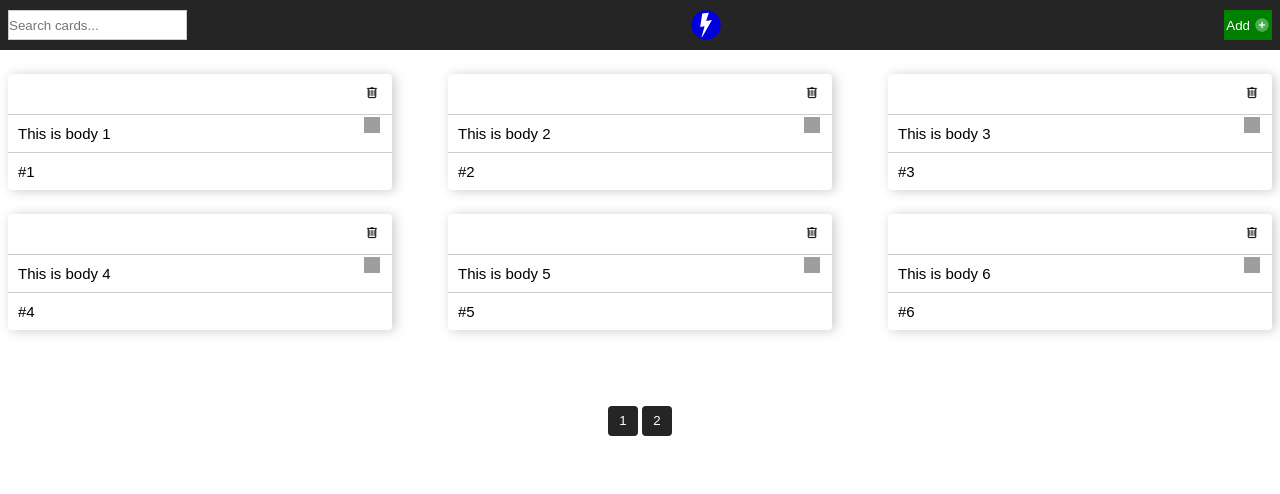
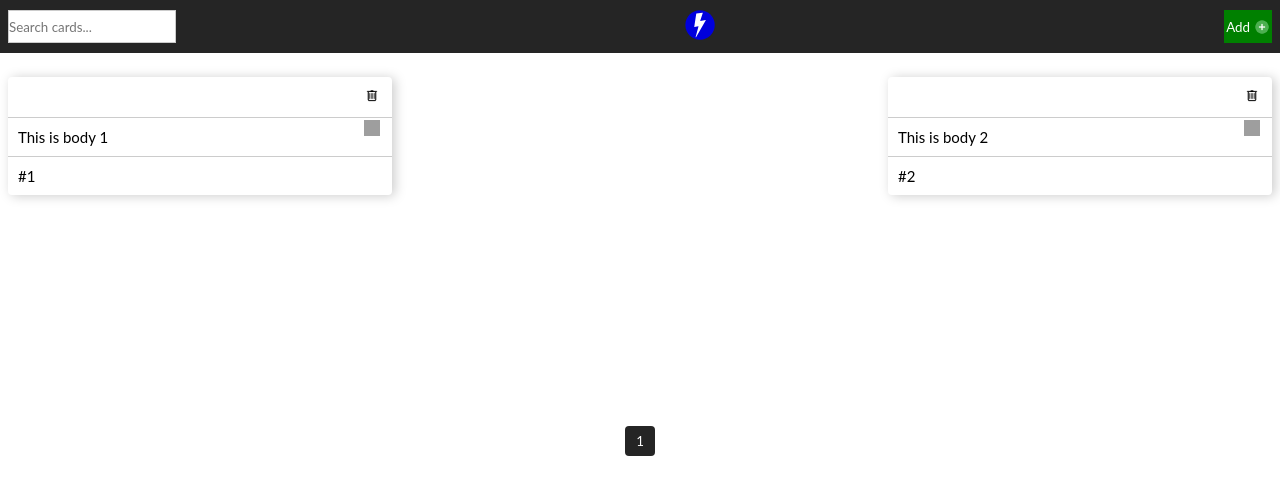
Before and after one commit to techstackmedia/basic-crud-operation-in-react, a React (Create React App) app: page / in a window 1280 px wide. Shown: the top 494 px of the page. Built offline with nearby package versions, Linux system fonts and the light colour scheme; grey boxes are pictures that could not be loaded.

Commit message:
store data in local storage

```diff
--- a/src/App.css
+++ b/src/App.css
@@ -1,11 +1,17 @@
 .App {
-  font-family: Arial, Helvetica, sans-serif;
   min-height: 406px;
+  position: relative;
+}
+
+.App-header,
+.App-main {
+  display: flex;
+  justify-content: space-between;
+  flex-wrap: wrap;
+  gap: 8px;
 }
 
 .App-header {
-  display: flex;
-  justify-content: space-between;
   flex-direction: row-reverse;
   padding: 10px 8px;
   background-color: #252525;
@@ -16,22 +22,44 @@
   border: 1px solid #ccc;
 }
 
+.App-spinner {
+  border: 4px solid rgba(0, 0, 0, 0.1);
+  border-left: 4px solid #3498db;
+  border-radius: 50%;
+  width: 40px;
+  height: 40px;
+  animation: spin 1s linear infinite;
+}
+
+@keyframes spin {
+  0% {
+    transform: rotate(0deg);
+  }
+
+  100% {
+    transform: rotate(360deg);
+  }
+}
+
 .App-main {
+  align-items: center;
+  margin: auto;
+}
+
+.App-pagination,
+.App-pagination button,
+.App-para,
+.App-error {
   display: flex;
-  justify-content: space-between;
-  flex-wrap: wrap;
-  gap: 8px;
+  justify-content: center;
 }
 
 .App-pagination {
-  display: flex;
-  justify-content: center;
   gap: 4px;
+  margin-block: 20px;
 }
 
 .App-pagination button {
-  display: flex;
-  justify-content: center;
   align-items: center;
   width: 30px;
   height: 30px;
@@ -43,12 +71,30 @@
   border-radius: 4px;
 }
 
-.App-para {
-  display: flex;
-  justify-content: center;
-  align-items: center;
-  width: 100%;
-  height: 406px;
+.App-log,
+.App-spinner {
+  position: absolute;
+  top: 50%;
+  left: 50%;
+  transform: translate(-50%, -50%);
+}
+
+.App-log .App-empty,
+.App-error {
+  padding: 10px;
+  border-radius: 4px;
+  margin: auto;
+  color: #fff;
+}
+
+.App-log .App-empty {
+  background-color: #262626e6;
+  border: 1px solid #262626e6;
+}
+
+.App-log .App-error {
+  background-color: #d11212e6;
+  border: 1px solid #d11212e6;
 }
 
 @media (max-width: 266px) {
--- a/src/App.js
+++ b/src/App.js
@@ -1,79 +1,230 @@
-import { useState } from 'react';
-import Card from './components/Card';
+import { useEffect, useState } from 'react';
+import AddButton from './components/AddButton';
+import CardList from './components/Card';
+import Search from './components/Search';
 import './App.css';
-import cardData from './data';
-import AddButton from './components/AddButton';
-import Search from './components/Search';
 import logo from './logo.svg';
 
+// Constants
 const ITEMS_PER_PAGE = 6;
+const BASE_KEY = 'cardsData'; // Key for localStorage
 
-export default function App() {
-  const [originalData, setOriginalData] = useState(cardData);
-  const [data, setData] = useState(originalData);
-  const [currentPage, setCurrentPage] = useState(1);
-  const indexOfLastItem = currentPage * ITEMS_PER_PAGE;
-  const indexOfFirstItem = indexOfLastItem - ITEMS_PER_PAGE;
-  const currentItems = data.slice(indexOfFirstItem, indexOfLastItem);
-  const paginate = (pageNumber) => setCurrentPage(pageNumber);
+export default function Cards() {
+    // State Hooks
+    const [cardsData, setCardsData] = useState([]);
+    const [error, setError] = useState(null);
+    const [isLoading, setIsLoading] = useState(false);
+    const [editingCard, setEditingCard] = useState({
+        card: {},
+        isEditing: false,
+    });
+    const [currentPage, setCurrentPage] = useState(1); // State to manage the current page
+
+    // Toggle Edit Card function
+    const toggleEditCard = (card) => {
+        setEditingCard((prev) => {
+            return {
+                ...prev,
+                card,
+                isEditing: !prev.isEditing,
+            };
+        });
+
+        editCard(card.id, { body: card.body });
+    };
+
+    // Derived pagination values
+    const indexOfLastCard = currentPage * ITEMS_PER_PAGE;
+    const indexOfFirstCard = indexOfLastCard - ITEMS_PER_PAGE;
+    const currentCards = cardsData?.slice(indexOfFirstCard, indexOfLastCard);
+
+    // Effect Hook for initial data fetch
+    useEffect(() => {
+        // Function to provide default data
+        const provideDefaultData = () => {
+            const defaultData = [
+                { id: 1, body: 'This is body 1', footer: '#1' },
+                { id: 2, body: 'This is body 2', footer: '#2' },
+            ];
+
+            localStorage.setItem(BASE_KEY, JSON.stringify(defaultData));
+            setCardsData(defaultData);
+        };
+
+        setIsLoading(false);
+
+        try {
+            const storedData = localStorage.getItem(BASE_KEY);
+            const fetchedData = storedData ? JSON.parse(storedData) : [];
+
+            // Check if there is no data in local storage
+            if (fetchedData.length === 0) {
+                provideDefaultData();
+            } else {
+                setCardsData(fetchedData);
+            }
+        } catch (e) {
+            setError(e.message);
+        } finally {
+            setIsLoading(true);
+        }
+        // eslint-disable-next-line react-hooks/exhaustive-deps
+    }, [currentPage]);
+
+    // Timer function for clearing errors
+    const clearErrorTimer = () => {
+        setTimeout(() => {
+            setError(null);
+        }, 3000);
+    };
+
+    // Fetch data function
+    const fetchData = (forceFetch = false) => {
+        setIsLoading(false);
+
+        try {
+            // Check if data fetching is needed (either forced or not loaded)
+            if (forceFetch || !isLoading) {
+                const storedData = localStorage.getItem(BASE_KEY);
+                const fetchedData = storedData ? JSON.parse(storedData) : [];
+
+                setCardsData(fetchedData);
+            }
+        } catch (e) {
+            setError(e.message);
+        } finally {
+            setIsLoading(true);
+        }
+    };
+
+    // Toast State
+    const [toastMessage, setToastMessage] = useState(null);
+
+    // Toast function
+    const showToast = (message) => {
+        setToastMessage(message);
+
+        // Hide the toast after a certain duration
+        setTimeout(() => {
+            setToastMessage(null);
+        }, 3000);
+    };
+
+    // Remove Card function
     const removeCard = (id) => {
-    setData(data.filter((item) => item.id !== id));
+        try {
+            const updatedCardsData = cardsData.filter((card) => card.id !== id);
+            setCardsData(updatedCardsData);
+            localStorage.setItem(BASE_KEY, JSON.stringify(updatedCardsData));
+            showToast('Card deleted successfully!');
+        } catch (e) {
+            setError(e.message);
+            clearErrorTimer();
+        }
     };
-  const addCard = (newData) => {
-    setOriginalData((prevData) => [...prevData, newData]);
-    setData((prevData) => [...prevData, newData]);
+
+    // Add Card function
+    const addCard = (newCard) => {
+        try {
+            const addedCard = { ...newCard, id: cardsData.length + 1 };
+            const updatedData = [...cardsData, addedCard];
+            setCardsData(updatedData);
+            localStorage.setItem(BASE_KEY, JSON.stringify(updatedData));
+            showToast('Card added successfully!');
+        } catch (e) {
+            setError(e.message);
+            clearErrorTimer();
+        }
     };
-  const editCard = (id) => {
-    setData((prevData) =>
-      prevData.map((item) =>
-        item.id === id ? { ...item, isBlur: !item.isBlur } : item
-      )
-    );
+
+    // Edit Card function
+    const editCard = (id, updatedCard) => {
+        try {
+            const editedCardIndex = cardsData.findIndex((card) => card.id === id);
+            const updatedData = [...cardsData];
+            updatedData[editedCardIndex] = { ...cardsData[editedCardIndex], ...updatedCard };
+
+            setCardsData(updatedData);
+            localStorage.setItem(BASE_KEY, JSON.stringify(updatedData));
+            showToast('Card edited successfully!');
+        } catch (e) {
+            setError(e.message);
+            clearErrorTimer();
+        }
     };
-  const handleSearch = (searchTerm) => {
+
+    // Search function
+    const handleSearch = async (searchTerm) => {
+        try {
             if (searchTerm.trim() === '') {
-      setData(originalData);
+                fetchData();
             } else {
-      const filteredCards = originalData.filter((item) =>
-        item.body.toLowerCase().includes(searchTerm.toLowerCase())
-      );
-      setData(filteredCards);
+                const filteredCards = cardsData.filter((card) => card.body.includes(searchTerm));
+                setCardsData(filteredCards);
+                localStorage.setItem(BASE_KEY, JSON.stringify(filteredCards));
             }
+        } catch (e) {
+            setError(e.message);
+            clearErrorTimer();
+        }
+    };
+
+    // Function to handle dynamic navigation
+    const handlePageChange = (newPage) => {
+        setCurrentPage(newPage);
     };
 
     return (
         <>
             <div className='App'>
                 <header className='App-header'>
-          <AddButton addCard={addCard} data={data} />
+                    <AddButton addCard={addCard} data={cardsData} />
+                    <a href="https://techstackmedia.com" target='_blank' rel='noreferrer'>
                         <img src={logo} width={30} height={30} alt='techstack media logo' />
+                    </a>
                     <Search handleSearch={handleSearch} />
                 </header>
                 <main className='App-main'>
-          {currentItems.length !== 0 ? (
-            currentItems.map((item) => (
-              <Card
-                key={item.id}
-                id={item.id}
-                item={item}
+                    {currentCards.length !== 0 ? (
+                        currentCards.map((card) => (
+                            <CardList
+                                key={card.id}
+                                id={card.id}
+                                item={card}
                                 removeCard={removeCard}
-                editCard={editCard}
-                isBlur={item.isBlur}
+                                cardEdit={editingCard}
+                                editCardHandler={toggleEditCard}
+                                showToast={showToast}
                             />
                         ))
                     ) : (
-            <>
-              <p className='App-para'>No More Card</p>
-            </>
+                        <div className='App-log'>
+                            <p className='App-empty'>
+                                <span>No More Cards</span>
+                            </p>
+                        </div>
                     )}
+                    {error ? (
+                        <div className='App-log'>
+                            <p className='App-error'>
+                                <span>{error}</span>
+                            </p>
+                        </div>
+                    ) : null}
                 </main>
             </div>
             <div className='App-pagination'>
-        {[...Array(Math.ceil(data.length / ITEMS_PER_PAGE))].map((_, index) => (
-          <button key={index} onClick={() => paginate(index + 1)}>
+                {[...Array(Math.ceil(cardsData.length / ITEMS_PER_PAGE))].map((_, index) => (
+                    <button key={index} onClick={() => handlePageChange(index + 1)}>
                         {index + 1}
                     </button>
                 ))}
+
+                {toastMessage && (
+                    <div className={`toast ${toastMessage && 'show'}`}>
+                        <p>{toastMessage}</p>
+                    </div>
+                )}
             </div>
         </>
     );
--- a/src/components/Card/Body/Body.jsx
+++ b/src/components/Card/Body/Body.jsx
@@ -1,10 +1,10 @@
 import EditButton from '../../shared/EditButton';
 import bodyModule from './Body.module.css';
 
-const Body = ({ children, editCard, id, editIcon }) => {
+const Body = ({ children, editCard, id, editIcon, item, editCardHandler }) => {
   return (
     <section className={bodyModule.body}>
-      <EditButton id={id} editCard={editCard}>
+      <EditButton id={id} editCard={editCard} item={item} editCardHandler={editCardHandler}>
         <img src={editIcon} width={16} height={16} alt='edit icon' />
       </EditButton>
       <p>{children}</p>
--- a/src/components/Card/index.jsx
+++ b/src/components/Card/index.jsx
@@ -1,12 +1,29 @@
 import Header from './Header/Header';
 import Body from './Body/Body';
 import Footer from './Footer/Footer';
-import { useState } from 'react';
+import { useEffect, useState } from 'react';
 import deleteIcon from '../../images/delete-icon.png';
 import editIcon from '../../images/edit-icon.png';
 
-const Card = ({ item, removeCard, id, editCard, isBlur }) => {
-  const [postContent, setPostContent] = useState(item.body);
+const Card = ({ item, removeCard, id, cardEdit, showToast, editCardHandler }) => {
+  const [postContent, setPostContent] = useState(item.body ?? '');
+
+  useEffect(() => {
+    if (cardEdit.isEditing === true && cardEdit.card.id === id) {
+      setPostContent(cardEdit.card.body);
+      showToast('Card body editing mode!');
+    }
+    // eslint-disable-next-line react-hooks/exhaustive-deps
+  }, [cardEdit, id, setPostContent]);
+
+  const handleTextareaChange = (e) => {
+    setPostContent(e.target.value)
+  }
+
+  const handleSaveClick = () => {
+    editCardHandler({ ...item, body: postContent });
+    showToast('Card edited successfully');
+  }
 
   return (
     <div className='card'>
@@ -18,18 +35,25 @@ const Card = ({ item, removeCard, id, editCard, isBlur }) => {
         }
       />
       <Body
-        editCard={editCard}
+        item={item}
+        cardEdit={cardEdit}
+        editCardHandler={editCardHandler}
         id={id}
         editIcon={
           editIcon ??
           'https://img.icons8.com/material-rounded/24/create-new.png'
         }
       >
-        {isBlur ? (
-          <textarea
-            value={postContent}
-            onChange={(e) => setPostContent(e.target.value)}
-          />
+        {cardEdit.isEditing === true && cardEdit.card.id === id ? (
+          <>
+            <textarea
+              value={postContent}
+              onChange={handleTextareaChange}
+            />
+            <button className='saveButton' onClick={handleSaveClick}>
+              Save
+            </button>
+          </>
         ) : (
           postContent
         )}
--- a/src/components/shared/EditButton/index.jsx
+++ b/src/components/shared/EditButton/index.jsx
@@ -1,6 +1,6 @@
-const EditButton = ({ children, id, editCard }) => {
+const EditButton = ({ children, item, editCardHandler }) => {
   const handleClick = () => {
-    editCard(id);
+    editCardHandler(item);
   };
 
   return <button onClick={handleClick}>{children}</button>;
--- a/src/index.css
+++ b/src/index.css
@@ -3,6 +3,7 @@
 *::before {
   margin: 0;
   padding: 0;
+  font-family: Lato, Arial, Helvetica, sans-serif;
 }
 
 .card {
@@ -34,6 +35,30 @@ textarea {
   resize: none;
 }
 
+.saveButton {
+  color: blue;
+  margin-top: 5px;
+}
+
+.toast {
+  position: fixed;
+  bottom: 20px;
+  left: 50%;
+  transform: translateX(-50%);
+  background-color: #4caf50;
+  color: white;
+  padding: 16px;
+  border-radius: 8px;
+  z-index: 1;
+  box-shadow: 0px 0px 10px rgba(0, 0, 0, 0.1);
+  opacity: 0;
+  transition: opacity 0.3s ease-in-out;
+}
+
+.toast.show {
+  opacity: 1;
+}
+
 @media (max-width: 768px) {
   .card {
     width: 100%;
```
Also changed, not shown: src/components/AddButton/index.jsx (line endings or trailing spaces). Lines whose indentation alone changed are shown as unchanged.
